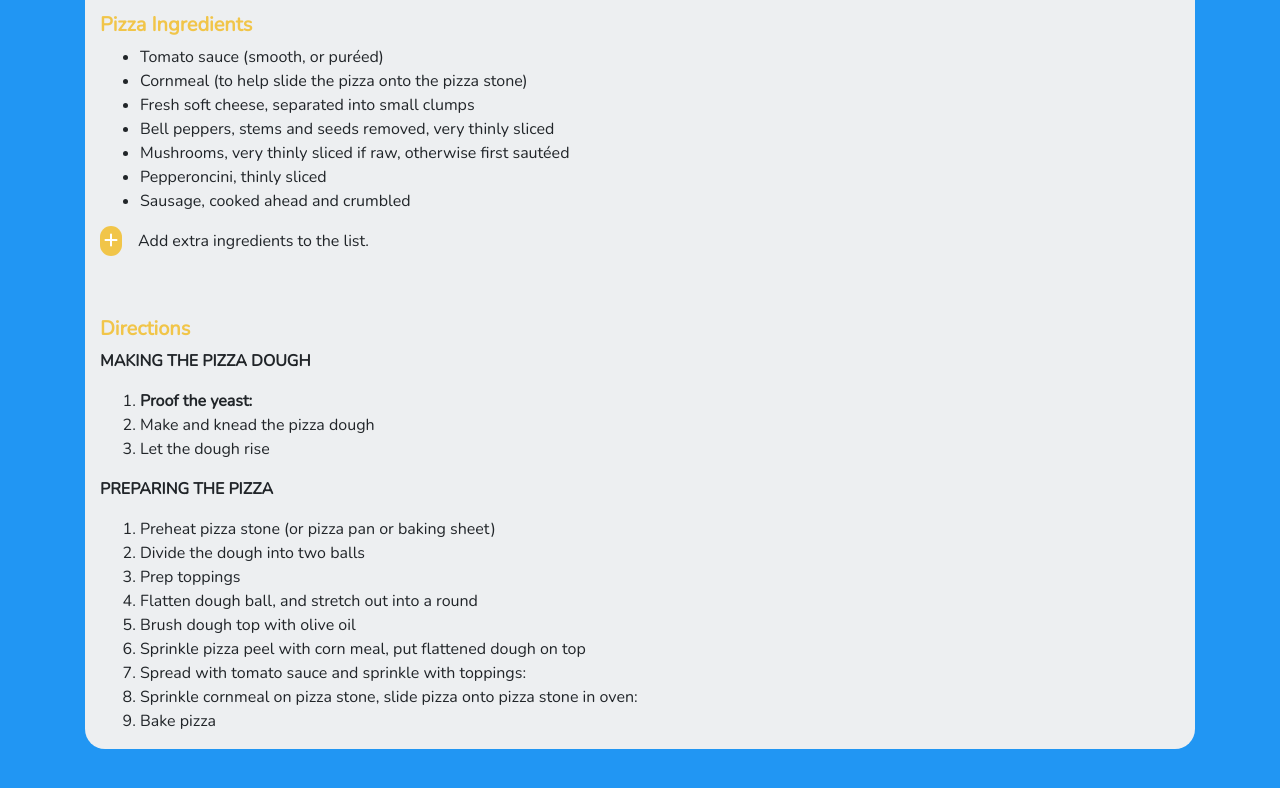
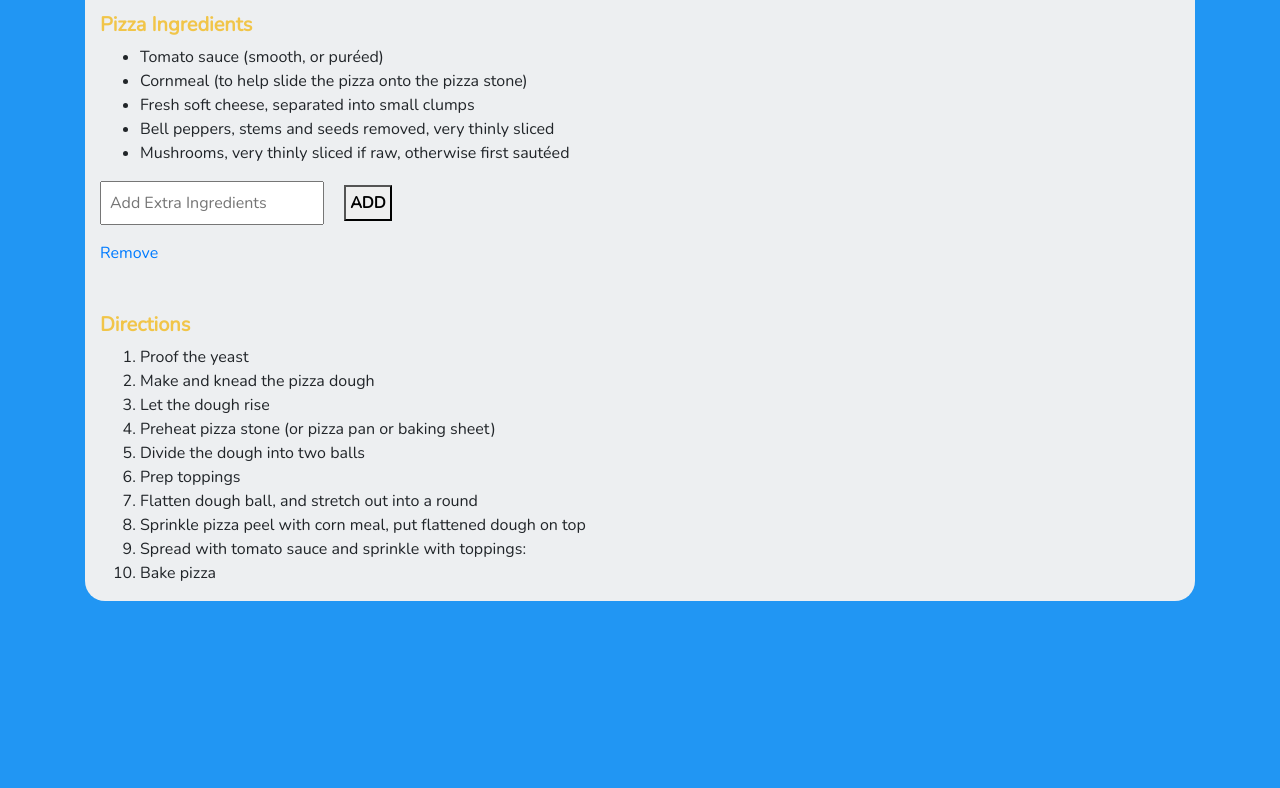
Before and after one commit to taiwoyewole/Recipe-App, a plain HTML site: page pizza.html in a window 1280 px wide. Shown: the part 658-1446 px from the top of the page. After the commit the page ends 1307 px from the top, so only its background shows below. Drawn offline with nearby package versions, Linux system fonts and the light colour scheme.

Commit message:
update changes

```diff
--- a/pizza.html
+++ b/pizza.html
@@ -62,10 +62,18 @@
                         <li>Fresh soft cheese, separated into small clumps</li>
                         <li>Bell peppers, stems and seeds removed, very thinly sliced</li>
                         <li>Mushrooms, very thinly sliced if raw, otherwise first sautéed</li>
-                        <li>Pepperoncini, thinly sliced</li>
-                        <li>Sausage, cooked ahead and crumbled</li>
                     </ul>
-                    <p><span><a class="add p-1 mr-3" href=""><i class="fas fa-plus"></i></a></span>Add extra ingredients to the list.</p>
+                      <form action="index.html" method="post">
+                        <input class="mr-3 p-2" type="text" placeholder="Add Extra Ingredients" name="task">
+                        <button class="p-1" type="submit"><strong>ADD</strong></button>
+                    </form>
+                    <div class="ingredient-board">
+                        <ul>
+
+                        </ul>
+                        <a href="" class="delete">Remove</a>
+                    </div>
+                    <!-- <p><span><a class="add p-1 mr-3" href=""><i class="fas fa-plus"></i></a></span>Add extra ingredients to the list.</p> -->
                 </div>
             </div>
             </div>
@@ -73,19 +81,15 @@
                 <div class="row">
                     <div class="col-12">
                         <h5 class="font-weight-bold">Directions</h5>
-                        <p class="font-weight-bold">MAKING THE PIZZA DOUGH</p>
                         <ol>
-                            <li><span class="font-weight-bold"> Proof the yeast: </span>
+                            <li>Proof the yeast
                              </li>
                             <li>Make and knead the pizza dough
                             </li>
                             <li>Let the dough rise
                             </li>
-                        </ol>
-                        <p class="font-weight-bold">PREPARING THE PIZZA</p>
-                        <ol>
-                            <li>Preheat pizza stone (or pizza pan or baking sheet)
-
+                            <li>
+                                Preheat pizza stone (or pizza pan or baking sheet)
                             </li>
                             <li>Divide the dough into two balls
                             </li>
@@ -93,15 +97,10 @@
                             <li> Flatten dough ball, and stretch out into a round
 
                             </li>
-                            <li>Brush dough top with olive oil
-                            </li>
                             <li>Sprinkle pizza peel with corn meal, put flattened dough on top
                             </li>
                             <li>
                                 Spread with tomato sauce and sprinkle with toppings:
-                            </li>
-                            <li>Sprinkle cornmeal on pizza stone, slide pizza onto pizza stone in oven:
-
                             </li>
                             <li>
                                 Bake pizza
```
Also changed, not shown: burger..html (+11 -2 lines), cake.html (+11 -2 lines), cookies.html (+11 -1 lines), doughnut.html (+11 -2 lines), sandwich.html (+11 -2 lines).
